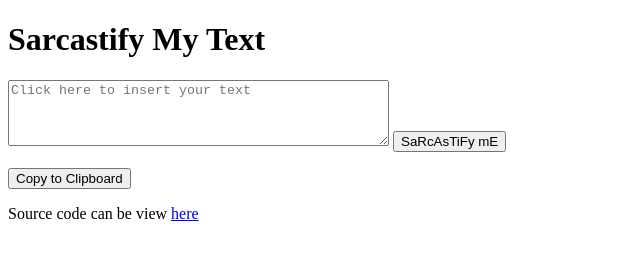
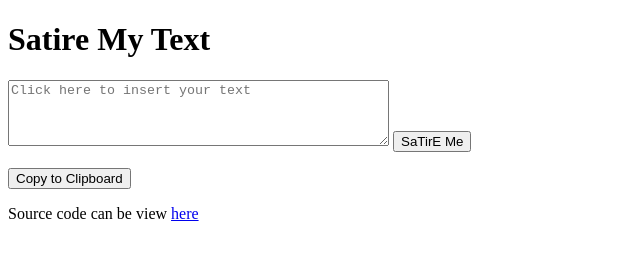
Before and after one commit to KDOGE007/sarcastify-text-string, a plain HTML site: page index.html in a window 1280 px wide. Shown: the whole page, without its empty margins (0-640 px from the left). Drawn offline with Linux system fonts and the light colour scheme.

Commit message:
title change

```diff
--- a/index.html
+++ b/index.html
@@ -3,13 +3,13 @@
   <head>
     <meta charset="UTF-8" />
     <meta name="viewport" content="width=device-width, initial-scale=1.0" />
-    <title>Sarcastify my text</title>
+    <title>Satire My Text</title>
     <link rel="stylesheet" href="style.css" />
   </head>
   <body>
     <main>
       <div>
-        <h1>Sarcastify My Text</h1>
+        <h1>Satire My Text</h1>
         <form action="">
           <textarea
             id="myTextarea"
@@ -17,7 +17,7 @@
             cols="45"
             placeholder="Click here to insert your text"
           ></textarea>
-          <button type="button" id="sarcastic">SaRcAsTiFy mE</button>
+          <button type="button" id="sarcastic">SaTirE Me</button>
         </form>
       </div>
       <div>
```
